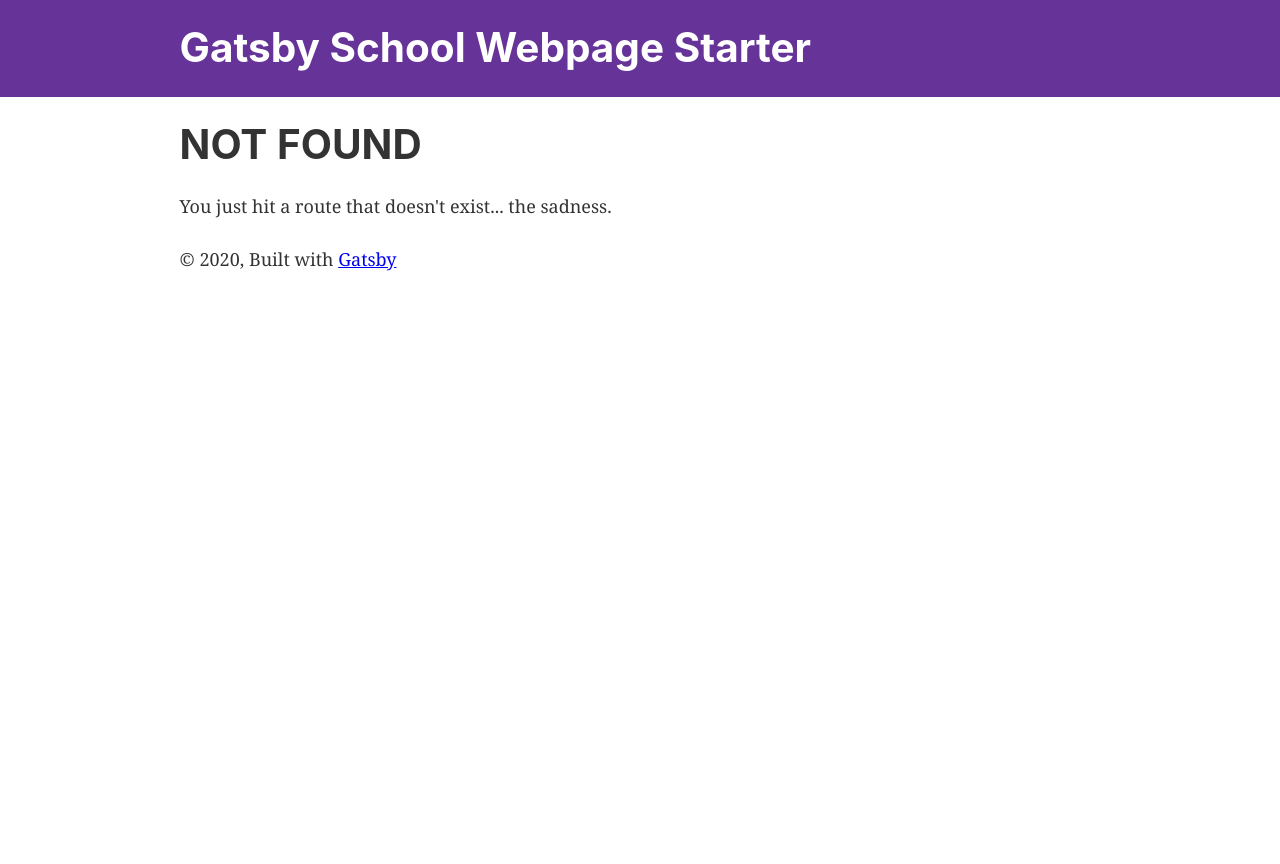
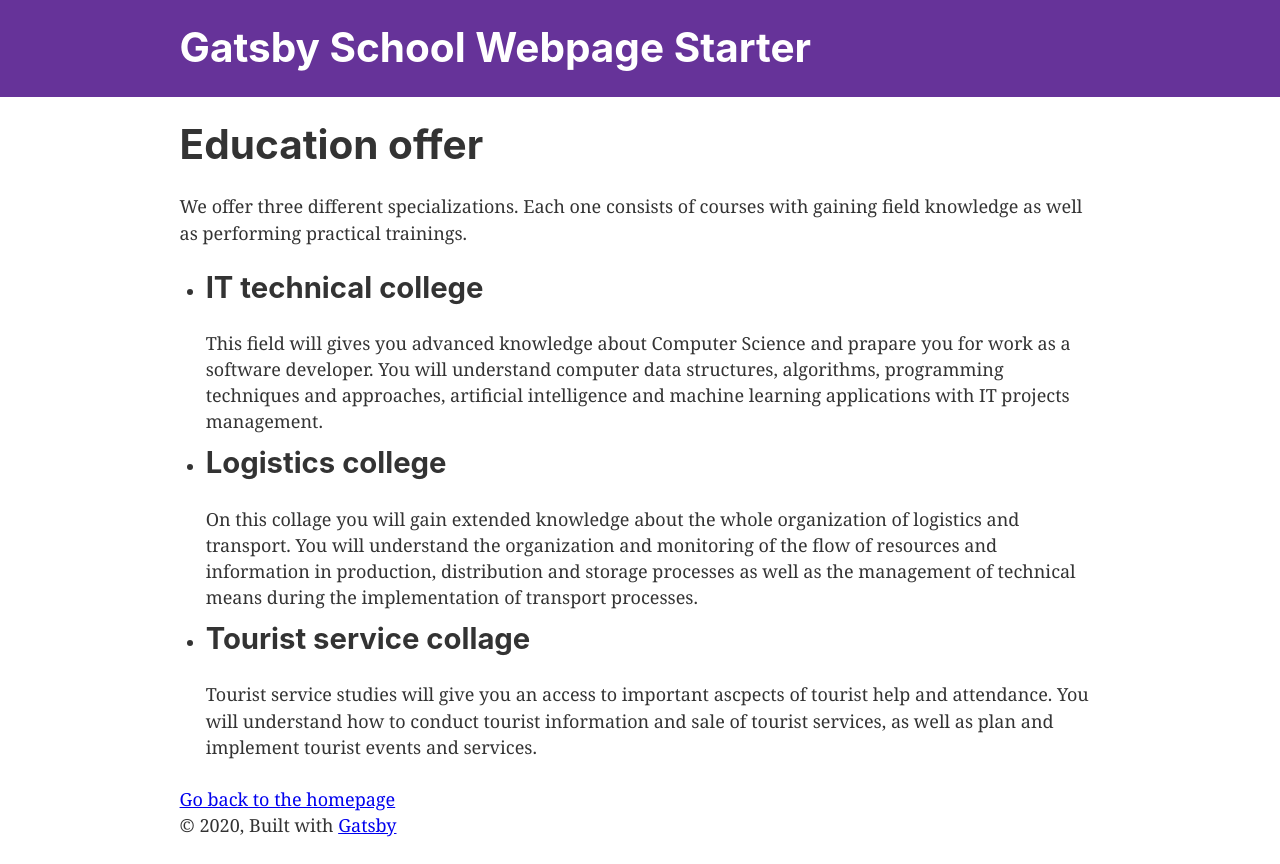
Before and after one commit to orzechdev/schoolfront, a Gatsby site: page /education-offer in a window 1280 px wide. Before the commit this address had no page. Before the commit the page ends 800 px from the top, so only its background shows below. Built offline with nearby package versions, Linux system fonts and the light colour scheme; Gatsby itself is replaced by a stand-in of ours.

Commit message:
Create education offer page

```diff
--- /dev/null
+++ b/src/data/educationOffer.json
@@ -0,0 +1,14 @@
+[
+  {
+    "studyField": "IT technical college",
+    "summary": "This field will gives you advanced knowledge about Computer Science and prapare you for work as a software developer. You will understand computer data structures, algorithms, programming techniques and approaches, artificial intelligence and machine learning applications with IT projects management."
+  },
+  {
+    "studyField": "Logistics college",
+    "summary": "On this collage you will gain extended knowledge about the whole organization of logistics and transport. You will understand the organization and monitoring of the flow of resources and information in production, distribution and storage processes as well as the management of technical means during the implementation of transport processes."
+  },
+  {
+    "studyField": "Tourist service collage",
+    "summary": "Tourist service studies will give you an access to important ascpects of tourist help and attendance. You will understand how to conduct tourist information and sale of tourist services, as well as plan and implement tourist events and services."
+  }
+]
--- /dev/null
+++ b/src/pages/education-offer.tsx
@@ -0,0 +1,44 @@
+import React from "react"
+import { Link, useStaticQuery, graphql } from "gatsby"
+
+import Layout from "../components/layout"
+import SEO from "../components/seo"
+
+const EducationOfferPage = () => {
+  const educationOffer = useStaticQuery(graphql`
+    query EducationOfferQuery {
+      allEducationOfferJson {
+        edges {
+          node {
+            studyField
+            summary
+          }
+        }
+      }
+    }
+  `)
+
+  return (
+    <Layout>
+      <SEO title="Education offer" />
+      <h1>Education offer</h1>
+      <p>
+        We offer three different specializations. Each one consists of courses
+        with gaining field knowledge as well as performing practical trainings.
+      </p>
+      <ul>
+        {educationOffer.allEducationOfferJson.edges.map(
+          ({ node }, index: number) => (
+            <li key={index}>
+              <h2>{node.studyField}</h2>
+              <p>{node.summary}</p>
+            </li>
+          )
+        )}
+      </ul>
+      <Link to="/">Go back to the homepage</Link>
+    </Layout>
+  )
+}
+
+export default EducationOfferPage
--- a/src/pages/index.tsx
+++ b/src/pages/index.tsx
@@ -14,7 +14,18 @@ const IndexPage = () => (
     <div style={{ maxWidth: `300px`, marginBottom: `1.45rem` }}>
       <Image />
     </div>
-    <Link to="/page-2/">Go to page 2</Link>
+    <h2>Check out</h2>
+    <ul>
+      <li>
+        <Link to="/teaching-staff/">Teaching staff</Link>
+      </li>
+      <li>
+        <Link to="/education-offer/">Education offer</Link>
+      </li>
+      <li>
+        <Link to="/page-2/">Go to page 2</Link>
+      </li>
+    </ul>
   </Layout>
 )
 
```
